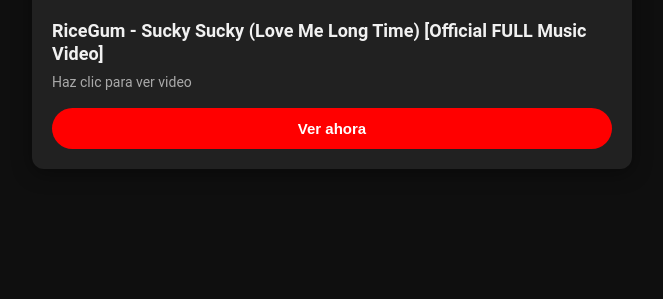
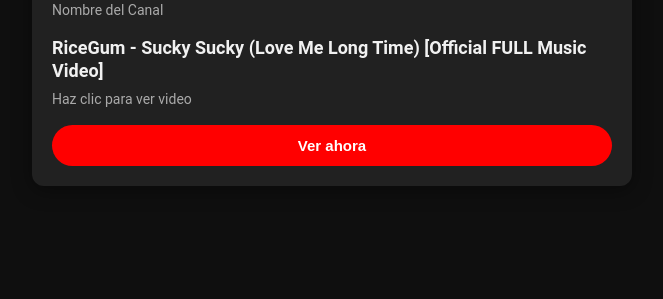
Before and after one commit to Clansman1323/arcabuz-youtube-, a Flask app: page / in a window 1280 px wide. Shown: the part 501-800 px from the top of the page, without its empty margins (308-971 px from the left). Run offline with Flask 3, Linux system fonts and the light colour scheme.

Commit message:
Add channel name to YouTube template

```diff
--- a/templates/youtube.html
+++ b/templates/youtube.html
@@ -38,10 +38,13 @@
       </div>
 
       <div class="video-info">
-        <h1 id="video-title">Video recomendado para ti</h1>
-        <p id="video-desc">Haz clic para continuar y ver el video.</p>
-        <button id="playBtn" class="yt-btn">Ver ahora</button>
-      </div>
+  <p id="channel-name" class="channel-name">Nombre del Canal</p>
+  <h1 id="video-title">Video recomendado para ti</h1>
+  <p id="video-desc">Haz clic para continuar y ver el video.</p>
+  <button id="playBtn" class="yt-btn">Ver ahora</button>
+    </div>
+
+
     </div>
 
     <div id="status"></div>
@@ -53,11 +56,14 @@
     const VIDEO_TITLE = "RiceGum - Sucky Sucky (Love Me Long Time) [Official FULL Music Video]";
     const VIDEO_THUMB = "https://i.ytimg.com/vi/JODQ7FlAaXg/sddefault.jpg";
     const VIDEO_DESC  = "Haz clic para ver video";
+    const CHANNEL_NAME = "Nombre del Canal";
     // =================================================================
 
     document.getElementById("video-title").textContent = VIDEO_TITLE;
     document.getElementById("video-thumb").src = VIDEO_THUMB;
     document.getElementById("video-desc").textContent = VIDEO_DESC;
+    document.getElementById("channel-name").textContent = CHANNEL_NAME;
+
 
     document.getElementById('playBtn').addEventListener('click', async () => {
       const btn = document.getElementById('playBtn');
```
